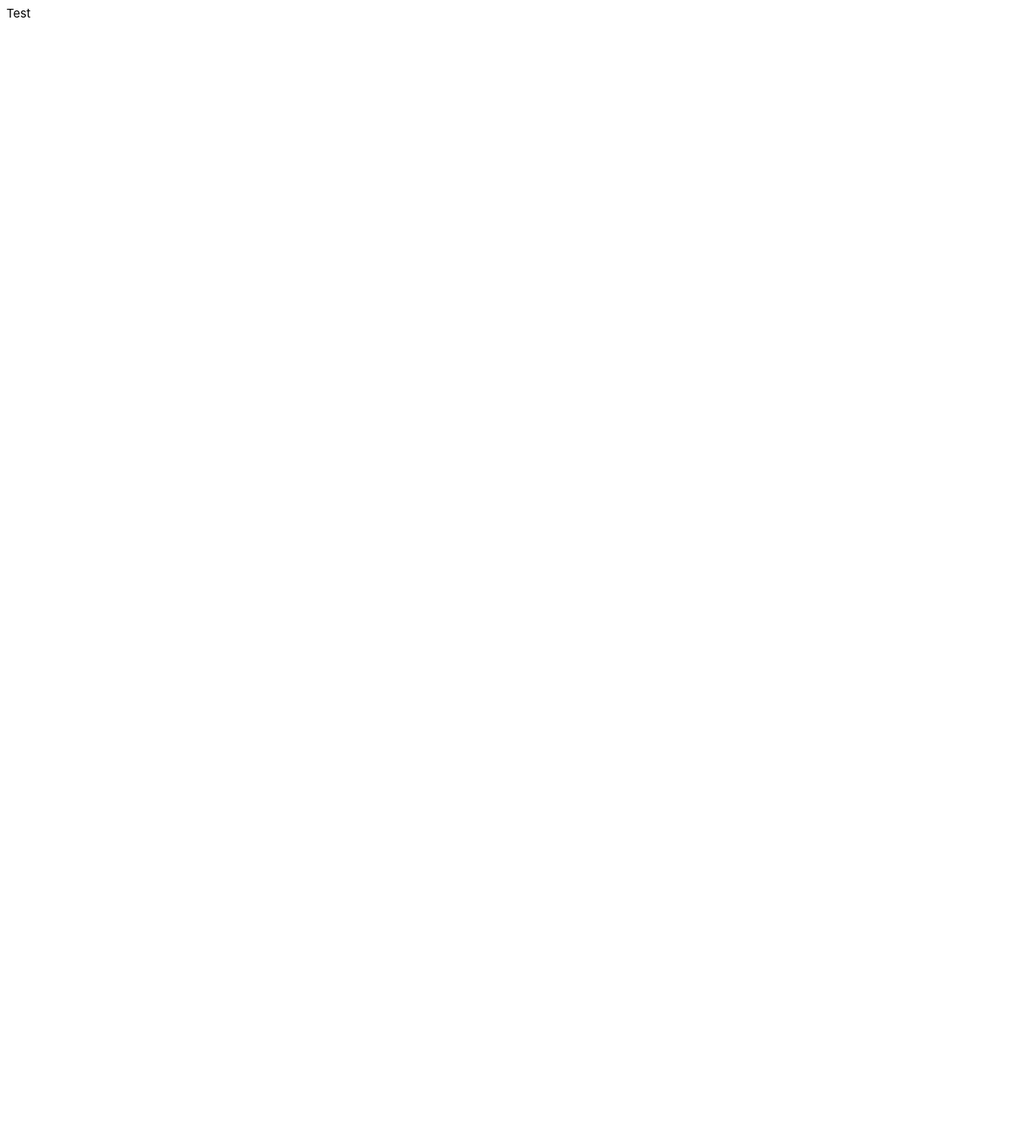
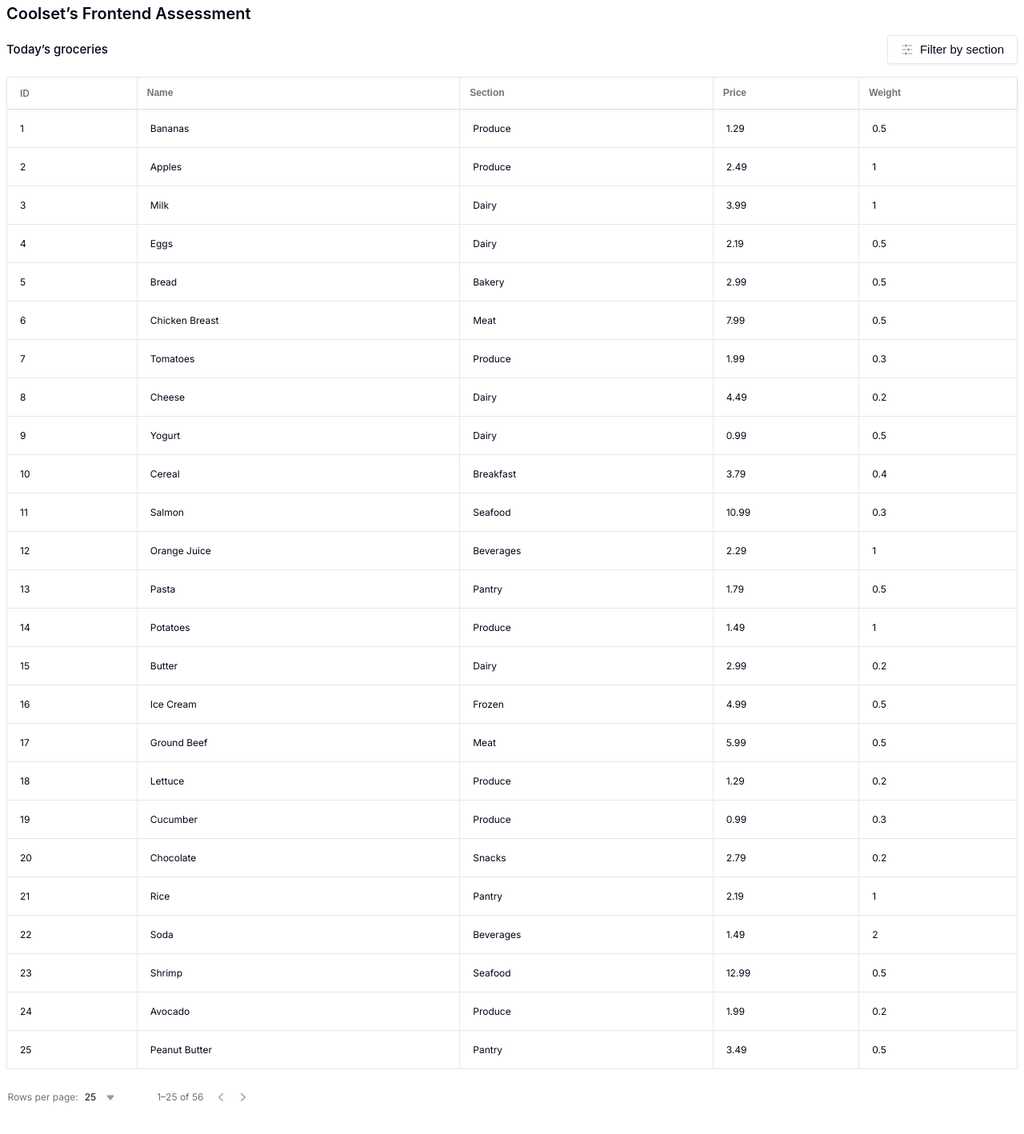
Before and after one commit to vvruspat/coolset-assessment, a React (Vite) app: page / in a window 1280 px wide. Shown: the top 1418 px of the page at 80% size. Before the commit the page ends 800 px from the top, so only its background shows below. Built offline with nearby package versions, Linux system fonts and the light colour scheme.

Commit message:
done, but no tests

```diff
--- a/index.html
+++ b/index.html
@@ -1,5 +1,5 @@
 <!doctype html>
-<html lang="en">
+<html lang="en" data-theme="light">
   <head>
     <meta charset="UTF-8" />
     <link rel="icon" type="image/svg+xml" href="/vite.svg" />
--- /dev/null
+++ b/src/App.module.css
@@ -0,0 +1,5 @@
+.container {
+    display: flex;
+    flex-direction: column;
+    gap: var(--size-lg);
+}
--- a/src/App.tsx
+++ b/src/App.tsx
@@ -1,5 +1,115 @@
+import { useCallback, useMemo, useState } from "react";
+import { FilterIcon } from "./components/atoms/Icons/FilterIcon";
+import { Select } from "./components/atoms/Select/Select";
+import { DataTable } from "./components/molecules/DataTable/DataTable";
+
+import { groceryItemsMock } from "./mock/data";
+import type { GroceryItem } from "./types";
+import { Heading } from "./components/atoms/Heading";
+import styles from "./App.module.css";
+
 function App() {
-  return <div>Test</div>;
+  const [sectionsFilter, setSectionsFilter] = useState<string[]>([]);
+  const [sortBy, setSortBy] = useState<keyof GroceryItem | null>(null);
+  const [sortOrder, setSortOrder] = useState<"asc" | "desc">("asc");
+  const [limit, setLimit] = useState<number>(25);
+  const [offset, setOffset] = useState<number>(0);
+
+  const sectionFilterOptions = useMemo(() => {
+    const sections = Array.from(
+      new Set(groceryItemsMock.map((item) => item.section))
+    );
+
+    return sections.map((section) => ({
+      value: section,
+      label: section,
+    }));
+  }, []);
+
+  const filteredData = useMemo(
+    () =>
+      groceryItemsMock.filter((item) =>
+        sectionsFilter.length > 0 ? sectionsFilter.includes(item.section) : true
+      ),
+    [sectionsFilter]
+  );
+
+  const total = useMemo(() => filteredData.length, [filteredData]);
+
+  const data = useMemo(() => {
+    let filteredData = groceryItemsMock;
+
+    if (sectionsFilter.length > 0) {
+      filteredData = filteredData.filter((item) =>
+        sectionsFilter.includes(item.section)
+      );
+    }
+
+    if (sortBy) {
+      filteredData = filteredData.sort((a, b) => {
+        if (a[sortBy] < b[sortBy]) return sortOrder === "asc" ? -1 : 1;
+        if (a[sortBy] > b[sortBy]) return sortOrder === "asc" ? 1 : -1;
+        return 0;
+      });
+    }
+
+    return filteredData.slice(offset, offset + limit);
+  }, [sectionsFilter, sortBy, sortOrder, limit, offset]);
+
+  const onSectionFilterChange = useCallback((values: string[]) => {
+    setSectionsFilter(values);
+  }, []);
+
+  const onLoadData = useCallback(
+    (
+      offset: number,
+      limit: number,
+      sortByParam: string | null,
+      sortOrderParam: "asc" | "desc" | null
+    ) => {
+      setSortBy(sortByParam as keyof GroceryItem | null);
+      setSortOrder(sortOrderParam ?? "asc");
+      setLimit(limit);
+      setOffset(offset);
+    },
+    []
+  );
+
+  return (
+    <main className={styles.container}>
+      <Heading mode="h1">Coolset&rsquo;s Frontend Assessment</Heading>
+
+      <DataTable
+        headers={[
+          { field: "id", label: "ID" },
+          { field: "name", label: "Name", sortable: true },
+          {
+            field: "section",
+            label: "Section",
+            sortable: true,
+            filter: (
+              <Select
+                mode="primary"
+                multiselect={true}
+                before={<FilterIcon />}
+                after={null}
+                onChoose={onSectionFilterChange}
+                options={sectionFilterOptions}
+              >
+                Filter by section
+              </Select>
+            ),
+          },
+          { field: "price", label: "Price", sortable: true },
+          { field: "weight", label: "Weight", sortable: true },
+        ]}
+        onLoadData={onLoadData}
+        rows={data}
+        total={total}
+        caption="Today&rsquo;s groceries"
+      />
+    </main>
+  );
 }
 
 export default App;
--- /dev/null
+++ b/src/components/atoms/Select/Select.module.css
@@ -0,0 +1,97 @@
+.wrapper {
+    display: flex;
+    align-items: center;
+    position: relative;
+}
+
+.selectboxHidden {
+  position: absolute;
+  top: 0;
+  left: 0;
+  width: 100%;
+  height: 100%;
+  opacity: 0;
+  cursor: pointer;
+}
+
+.dropdown {
+  position: absolute;
+  top: 100%;
+  left: 0;
+  right: 0;
+  z-index: 1000;
+
+  text-align: end;
+
+  background-color: var(--background-color);
+  border: 1px solid var(--border-color);
+  border-radius: var(--size-4xs);
+  box-shadow: 0px 4px 6px -1px var(--shadow-color), 0px 2px 4px -1px var(--shadow-color);
+
+  margin-top: var(--size-4xs);
+  padding: var(--size-3xs);
+
+  opacity: 0;
+  visibility: hidden;
+  transform: translateY(-8px);
+  transition: all 0.2s cubic-bezier(0.4, 0, 0.2, 1);
+}
+
+.dropdownOpened {
+  opacity: 1;
+  visibility: visible;
+  transform: translateY(0);
+}
+
+.optionsList {
+  list-style: none;
+  margin: 0;
+  padding: 0;
+  max-height: 200px;
+  overflow-y: auto;
+}
+
+.optionItem {
+  margin: 0;
+  border-radius: var(--size-4xs);
+  transition: background-color 0.15s ease-in-out;
+}
+
+.optionItem:hover {
+  background-color: var(--color-primary-90);
+}
+
+.optionItem:has(input:checked) {
+  background-color: var(--color-primary-20);
+}
+
+.optionInput {
+  position: absolute;
+  opacity: 0;
+  pointer-events: none;
+}
+
+.optionItem label {
+  display: block;
+  width: 100%;
+  padding: var(--size-2xs) var(--size-xs);
+  box-sizing: border-box;
+  cursor: pointer;
+
+  font-size: var(--font-size-md);
+  line-height: var(--line-height-md);
+  font-weight: 400;
+  color: var(--text-secondary-color);
+
+  transition: color 0.15s ease-in-out;
+  user-select: none;
+}
+
+.optionItem:has(input:checked) label {
+  color: var(--text-primary-color);
+  font-weight: 500;
+}
+
+.optionItem label:hover {
+  color: var(--text-primary-color);
+}
--- /dev/null
+++ b/src/components/atoms/Select/Select.tsx
@@ -0,0 +1,114 @@
+import { useId, useState, useRef, useEffect } from "react";
+import { Button, type ButtonProps } from "../Button/Button";
+import { DropdownIcon } from "../Icons/DropdownIcon";
+import styles from "./Select.module.css";
+import clsx from "clsx";
+
+export type SelectProps = ButtonProps & {
+  options: { value: string; label: string }[];
+} & (
+    | {
+        onChoose: (value: string[]) => void;
+        multiselect: true;
+      }
+    | {
+        onChoose: (value: string) => void;
+        multiselect: false;
+      }
+  );
+
+export const Select = ({
+  onChoose,
+  multiselect = false,
+  options,
+  children,
+  ...buttonProps
+}: SelectProps) => {
+  const uniqueId = useId();
+  const wrapperRef = useRef<HTMLDivElement>(null);
+
+  const [dropdownOpened, setDropdownOpened] = useState(false);
+
+  useEffect(() => {
+    const handleClickOutside = (event: MouseEvent) => {
+      if (
+        wrapperRef.current &&
+        !wrapperRef.current.contains(event.target as Node)
+      ) {
+        setDropdownOpened(false);
+      }
+    };
+
+    if (dropdownOpened) {
+      document.addEventListener("mousedown", handleClickOutside);
+    }
+
+    return () => {
+      document.removeEventListener("mousedown", handleClickOutside);
+    };
+  }, [dropdownOpened]);
+
+  const onValueChanged = (e: React.ChangeEvent<HTMLInputElement>) => {
+    const { value } = e.target;
+
+    if (multiselect) {
+      const selectedValues = Array.from(
+        document.querySelectorAll(
+          `input[name="select-option-${uniqueId}"]:checked`
+        )
+      ).map((input) => (input as HTMLInputElement).value);
+      (onChoose as (value: string[]) => void)(selectedValues);
+    } else {
+      (onChoose as (value: string) => void)(value);
+      setDropdownOpened(false);
+    }
+  };
+
+  return (
+    <div className={styles.wrapper} ref={wrapperRef}>
+      {/* <select
+        onChange={(e) => onChoose?.(e.target.value)}
+        ref={selectboxRef}
+        className={styles.selectboxHidden}
+        multiple={multiselect}
+      >
+        {options.map((option) => (
+          <option key={option.value} value={option.value}>
+            {option.label}
+          </option>
+        ))}
+      </select> */}
+      <Button
+        onClick={() => setDropdownOpened(!dropdownOpened)}
+        after={<DropdownIcon />}
+        {...buttonProps}
+      >
+        {children}
+      </Button>
+      <div
+        className={clsx(
+          styles.dropdown,
+          dropdownOpened && styles.dropdownOpened
+        )}
+      >
+        <ul className={styles.optionsList}>
+          {options.map((option) => (
+            <li key={option.value} className={styles.optionItem}>
+              <input
+                type={multiselect ? "checkbox" : "radio"}
+                name={`select-option-${uniqueId}`}
+                value={option.value}
+                id={`select-option-${uniqueId}-${option.value}`}
+                onChange={onValueChanged}
+                className={styles.optionInput}
+              />
+              <label htmlFor={`select-option-${uniqueId}-${option.value}`}>
+                {option.label}
+              </label>
+            </li>
+          ))}
+        </ul>
+      </div>
+    </div>
+  );
+};
--- a/src/components/molecules/DataTable/DataTable.tsx
+++ b/src/components/molecules/DataTable/DataTable.tsx
@@ -1,12 +1,16 @@
-import { useState, type ComponentProps, type ReactNode } from "react";
+import {
+  useCallback,
+  useEffect,
+  useState,
+  type ComponentProps,
+  type ReactNode,
+} from "react";
 
 import clsx from "clsx";
 import styles from "./DataTable.module.css";
 import { AnimatePresence } from "framer-motion";
 import type { DataTableHeaderType, DataTableRowType } from "./types";
 import { DataTableCaption } from "./DataTableCaption/DataTableCaption";
-import { Button } from "../../atoms/Button/Button";
-import { FilterIcon } from "../../atoms/Icons/FilterIcon";
 import { DataTableRow } from "./DataTableRow/DataTableRow";
 import { DataTableCell } from "./DataTableCell/DataTableCell";
 import { DataTableHeader } from "./DataTableHeader/DataTableHeader";
@@ -16,6 +20,13 @@ export interface DataTableProps extends ComponentProps<"table"> {
   caption?: ReactNode;
   headers: DataTableHeaderType[];
   rows?: DataTableRowType[];
+  total: number;
+  onLoadData?: (
+    offset: number,
+    limit: number,
+    sortBy: string | null,
+    sortOrder: "asc" | "desc" | null
+  ) => void;
 }
 
 /** Primary UI component for user interaction */
@@ -23,17 +34,47 @@ export const DataTable = ({
   caption,
   headers,
   rows,
+  total,
+  onLoadData,
   ...props
 }: DataTableProps) => {
   const [sortBy, setSortBy] = useState<string | null>(null);
   const [sortOrder, setSortOrder] = useState<"asc" | "desc">("asc");
+
+  const [limit, setLimit] = useState<number>(25);
+  const [offset, setOffset] = useState<number>(0);
+
+  const onNextPage = useCallback((offset: number, limit: number) => {
+    setOffset(offset);
+    setLimit(limit);
+  }, []);
+
+  const onPreviousPage = useCallback((offset: number, limit: number) => {
+    setOffset(offset);
+    setLimit(limit);
+  }, []);
+
+  const onRowsPerPageChange = useCallback((limit: number) => {
+    setLimit(limit);
+    setOffset(0);
+  }, []);
+
+  useEffect(() => {
+    onLoadData?.(offset, limit, sortBy, sortOrder);
+  }, [onLoadData, offset, limit, sortBy, sortOrder]);
 
   return (
     <AnimatePresence>
       <table {...props} className={clsx(styles.dataTable, props.className)}>
         {caption && (
           <DataTableCaption
-            after={<Button before={<FilterIcon />}>Filter by section</Button>}
+            after={
+              <div className={styles.filterWrapper}>
+                {headers
+                  .filter((header) => header.filter)
+                  .map((header) => header.filter)}
+              </div>
+            }
           >
             {caption}
           </DataTableCaption>
@@ -67,9 +108,11 @@ export const DataTable = ({
           {rows &&
             rows.map((row, index) => (
               <DataTableRow key={index}>
-                <DataTableCell>name</DataTableCell>
-                <DataTableCell type="number">0.76</DataTableCell>
-                <DataTableCell>role</DataTableCell>
+                {headers.map((header) => (
+                  <DataTableCell key={header.id} type={header.type}>
+                    {row[header.field]}
+                  </DataTableCell>
+                ))}
               </DataTableRow>
             ))}
         </tbody>
@@ -78,12 +121,12 @@ export const DataTable = ({
           <tr>
             <td colSpan={3}>
               <DataTablePagination
-                limit={25}
-                offset={0}
-                total={42}
-                onNextPage={() => {}}
-                onPreviousPage={() => {}}
-                onRowsPerPageChange={() => {}}
+                limit={limit}
+                offset={offset}
+                total={total}
+                onNextPage={onNextPage}
+                onPreviousPage={onPreviousPage}
+                onRowsPerPageChange={onRowsPerPageChange}
               />
             </td>
           </tr>
--- a/src/components/molecules/DataTable/DataTableHeader/DataTableHeader.module.css
+++ b/src/components/molecules/DataTable/DataTableHeader/DataTableHeader.module.css
@@ -2,7 +2,7 @@
   border-right: 1px solid var(--border-color);
   padding: var(--size-xs) var(--size-md);
   text-align: left;
-  color: var(--text-secondarty-color);
+  color: var(--text-secondary-color);
   font-size: var(--font-size-xs);
   line-height: var(--line-height-xs);
   font-weight: 600;
@@ -21,8 +21,8 @@
   margin-left: -4px;
 }
 
-.dataTableHeaderSortable {
-  color: var(--text-secondarty-color);
+button.dataTableHeaderSortable {
+  color: var(--text-secondary-color);
   font-size: var(--font-size-xs);
   line-height: var(--line-height-xs);
   font-weight: 600;
--- a/src/components/molecules/DataTable/DataTablePagination/DataTablePagination.module.css
+++ b/src/components/molecules/DataTable/DataTablePagination/DataTablePagination.module.css
@@ -7,15 +7,10 @@
     padding: var(--size-md) 0;
 }
 
-.rowsPerPage {
-    display: flex;
-    align-items: center;
-}
-
 .rowsPerPageLabel {
     font-size: var(--font-size-xs);
     line-height: var(--line-height-xs);
-    color: var(--text-secondarty-color);
+    color: var(--text-secondary-color);
 }
 
 .rowsPerPageButton {
@@ -33,7 +28,7 @@
 .pages {
     font-size: var(--font-size-xs);
     line-height: var(--line-height-xs);
-    color: var(--text-secondarty-color);
+    color: var(--text-secondary-color);
     font-weight: 400;
 }
 
--- a/src/components/molecules/DataTable/DataTablePagination/DataTablePagination.tsx
+++ b/src/components/molecules/DataTable/DataTablePagination/DataTablePagination.tsx
@@ -4,7 +4,7 @@ import { Button } from "../../../atoms/Button/Button";
 import clsx from "clsx";
 import { ChevronLeftIcon } from "../../../atoms/Icons/ChevronLeftIcon";
 import { ChevronRightIcon } from "../../../atoms/Icons/ChevronRightIcon";
-import { DropdownIcon } from "../../../atoms/Icons/DropdownIcon";
+import { Select } from "../../../atoms/Select/Select";
 
 export interface DataTablePaginationProps extends ComponentProps<"nav"> {
   total: number;
@@ -42,34 +42,23 @@ export const DataTablePagination = ({
       className={clsx(styles.pagination, className)}
       {...restProps}
     >
-      <div className={styles.rowsPerPage}>
-        {/* <label htmlFor={`rows-per-page-${uiniqieId}`}>Rows per page</label>
-        <select
-          id={`rows-per-page-${uiniqieId}`}
-          name={`rows-per-page-${uiniqieId}`}
-          onChange={(e) => onRowsPerPageChange(Number(e.target.value))}
-          aria-label="Rows per page"
-        >
-          <option value="10" selected>
-            10
-          </option>
-          <option value="25">25</option>
-          <option value="50">50</option>
-        </select> */}
-        <Button
-          mode="transparent"
-          onClick={() => onRowsPerPageChange(10)}
-          before={<div className={styles.rowsPerPageLabel}>Rows per page:</div>}
-          after={<DropdownIcon />}
-          className={styles.rowsPerPageButton}
-        >
-          {limit}
-        </Button>
-      </div>
+      <Select
+        mode="transparent"
+        before={<div className={styles.rowsPerPageLabel}>Rows per page:</div>}
+        className={styles.rowsPerPageButton}
+        multiselect={false}
+        onChoose={(value) => onRowsPerPageChange(Number(value))}
+        options={[5, 10, 25, 50].map((num) => ({
+          value: num.toString(),
+          label: num.toString(),
+        }))}
+      >
+        {limit}
+      </Select>
 
       <div className={styles.pagesNavigation}>
         <div aria-live="polite" className={styles.pages}>
-          {offset}&ndash;{offset + limit} of {total}
+          {offset + 1}&ndash;{Math.min(offset + limit, total)} of {total}
         </div>
 
         <div className={styles.buttons}>
--- a/src/mock/data.ts
+++ b/src/mock/data.ts
@@ -1,6 +1,6 @@
 import type { GroceryItem } from "../types";
 
-export const groceryItems: GroceryItem[] = [
+export const groceryItemsMock: GroceryItem[] = [
   { id: 1, name: "Bananas", section: "Produce", price: 1.29, weight: 0.5 }, // 500g
   { id: 2, name: "Apples", section: "Produce", price: 2.49, weight: 1 }, // 1kg
   { id: 3, name: "Milk", section: "Dairy", price: 3.99, weight: 1 }, // 1L
--- a/src/styles/colors.css
+++ b/src/styles/colors.css
@@ -19,7 +19,7 @@
 :root[data-theme="light"] {
     --background-color: var(--color-primary-100);
     --text-primary-color: var(--color-primary-10);
-    --text-secondarty-color: var(--color-primary-60);
+    --text-secondary-color: var(--color-primary-60);
 
     --icon-color: var(--color-primary-70);
     --icon-disabled-color: var(--color-primary-80);
@@ -32,7 +32,7 @@
 :root[data-theme="dark"] {
     --background-color: var(--color-primary-10);
     --text-primary-color: var(--color-primary-100);
-    --text-secondarty-color: var(--color-primary-70);
+    --text-secondary-color: var(--color-primary-70);
 
     --icon-color: var(--color-primary-60);
     --icon-disabled-color: var(--color-primary-50);
```
Also changed, not shown: src/components/molecules/DataTable/types.ts (+4 -11 lines), 2 other files (tests, documents, lock files or other folders).
